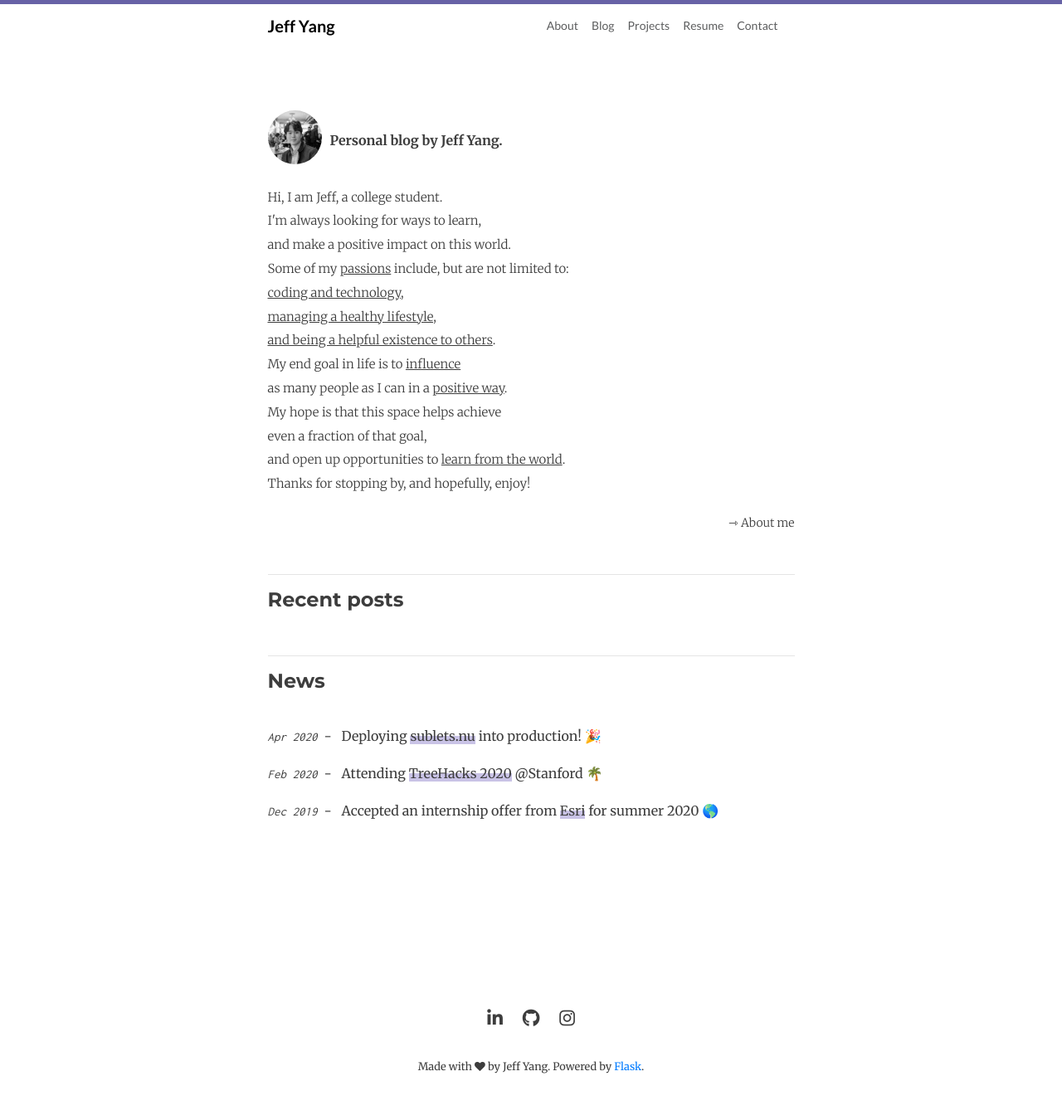
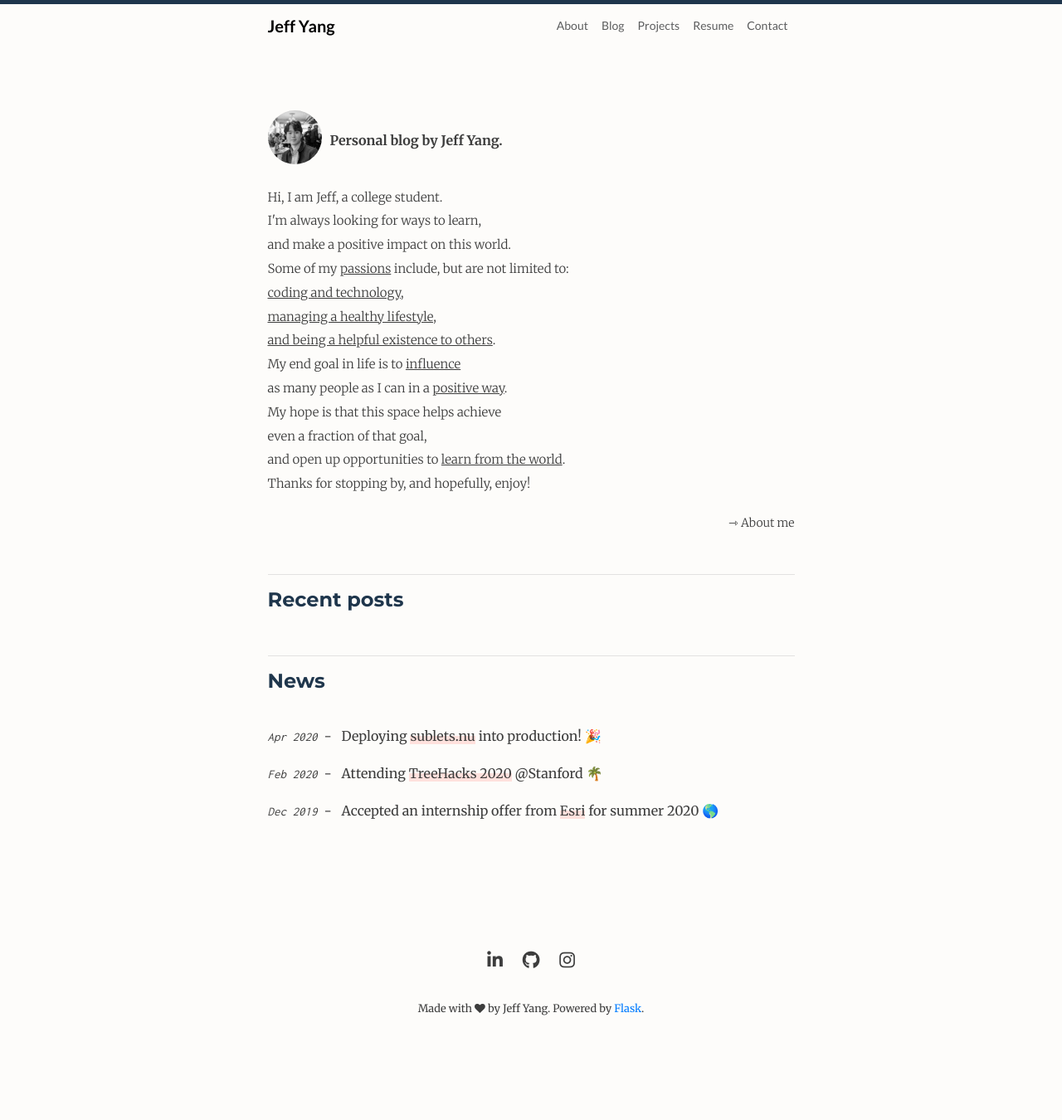
Before and after one commit to jeffjaehoyang/personal_website_old, a Flask app: page / in a window 1280 px wide. Shown: the whole page at 83% size. After the commit the page ends 1224 px from the top, so only its background shows below. Run offline with Flask 2, Linux system fonts and the light colour scheme; some libraries are stand-ins or nearby versions.

Commit message:
theme change, got rid of dark mode

```diff
--- a/flaskblog/static/styles/main.css
+++ b/flaskblog/static/styles/main.css
@@ -12,11 +12,11 @@
 
 .light {
   --fontColor: #3D3D3D;
-  --backgroundColor: rgba(255, 255, 255, 1);
+  --backgroundColor: #fdfcfa;
   --navbarFontColor: #5c5d5e;
   --navbarBrandColor: #000000;
-  --themeColor: #6762a6;
-  --publishColor: #c9c3e6;
+  --themeColor: #1f364c;
+  --publishColor: #ffe1dd;
   --projectDescriptionColor: #d8efee;
   --projectHighlightColor: #f5dfbc;
   --codeColor: #fffae1;
@@ -33,6 +33,10 @@ code {
   background-color: var(--codeColor);
   padding: 3px 5px 3px 5px;
   border-radius: 0.3rem;
+}
+
+.theme-color {
+  color: var(--themeColor);
 }
 
 .resume-content a,
@@ -165,7 +169,7 @@ a.article-title:hover {
 
 .layout-footer {
   text-align: center;
-  padding-top: 170px;
+  padding-top: 100px;
   padding-bottom: 50px;
 }
 
--- a/flaskblog/templates/about.html
+++ b/flaskblog/templates/about.html
@@ -1,6 +1,6 @@
 {% extends "layouts.html" %}
 {% block content %}
-	<h3 class="page-title"><strong>About, Me.</strong></h3><br>
+	<h3 class="page-title theme-color"><strong>About, Me.</strong></h3><br>
 	<p>
 	Welcome to my blog!<br><br>
 
--- a/flaskblog/templates/blog.html
+++ b/flaskblog/templates/blog.html
@@ -1,6 +1,6 @@
 {% extends "layouts.html" %}
 {% block content %}
-	<h3 class="page-title"><strong>Words & Code.</strong></h3><br><br>
+	<h3 class="page-title theme-color"><strong>Words & Code.</strong></h3><br><br>
 	{% if '/category' in request.path %}
 		<h4>[ {{ name }} ]</h4><br>
 	{% endif %}
--- a/flaskblog/templates/blog_post.html
+++ b/flaskblog/templates/blog_post.html
@@ -1,7 +1,7 @@
 {% extends "layouts.html" %}
 {% block content %}
 	<div class="article-title text-center">
-		<h3 class="post-title">{{ post.title }}</h3>
+		<h3 class="post-title theme-color">{{ post.title }}</h3>
 		<span style="font-size: 15px;">{{ post.published }}</span>
 		<span style="font-size: 15px;">•&nbsp;{{ post.minread }} read</span>
 	</div>
--- a/flaskblog/templates/contact.html
+++ b/flaskblog/templates/contact.html
@@ -1,11 +1,11 @@
 {% extends "layouts.html" %}
 {% block content %}
-	<h3 class="page-title"><strong>Contact Me</strong></h3><br>
+	<h3 class="page-title theme-color"><strong>Contact Me</strong></h3><br>
 	<div class="contact-page">
 		<p>If you're looking to contact me, please send me an email at:
 			<div class="text-center" style="margin-top: 50px; margin-bottom: 50px;">
 				<hr width="50%">
-				<strong>jho.yang96@gmail.com</strong>
+				<strong>jho.yang96 [at] gmail [dot] com</strong>
 				<hr width="50%">
 			</div>
 		</p>
--- a/flaskblog/templates/home.html
+++ b/flaskblog/templates/home.html
@@ -25,12 +25,12 @@
   	    </p>
   	</div>
 	<hr>
-	<h4 class="page-title"><strong>Recent posts</strong></h4>
+	<h4 class="page-title theme-color"><strong>Recent posts</strong></h4>
 	<br>
 	{% for post in posts %}
 		<div class="home-recent-posts">
 	      <div>
-	      	<h5 class="home-post-title"><strong>{{ post.title }}</strong></h5>
+	      	<h5 class="home-post-title theme-color"><strong>{{ post.title }}</strong></h5>
 	      	<small class="text-muted">{{ post.published }}</small>
 			<small class="text-muted">•&nbsp;{{ post.minread }} read</small><br>
 		    <p class="mt-2" style="font-size: 15px;">{{ post.summary }}</p>
@@ -43,7 +43,7 @@
 	{% endfor %}
 	<hr>
 	<div class="blog-section news">
-		<h4 class="page-title"><strong>News</strong></h4>
+		<h4 class="page-title theme-color"><strong>News</strong></h4>
 		<br>
 		<div class="news-post">
 			<div class="published font-italic mr-2">Apr 2020</div>-
--- a/flaskblog/templates/layouts.html
+++ b/flaskblog/templates/layouts.html
@@ -51,7 +51,7 @@
 				          <a class="nav-item nav-link" href="{{ url_for('projects' )}}">Projects</a>
 				          <a class="nav-item nav-link" href="{{ url_for('resume' )}}">Resume</a>
 									<a class="nav-item nav-link" href="{{ url_for('contact' )}}">Contact</a>
-									<button id="themeButton"><i class="fas fa-eclipse-alt" id="themeIcon"></i></button>
+									<!-- <button id="themeButton"><i class="fas fa-eclipse-alt" id="themeIcon"></i></button>	           -->
 				        </div>
 				    </div>
 				</nav>
--- a/flaskblog/templates/projects.html
+++ b/flaskblog/templates/projects.html
@@ -1,6 +1,6 @@
 {% extends "layouts.html" %}
 {% block content %}
-	<h3 class="page-title"><strong>Projects</strong></h3><br>
+	<h3 class="page-title theme-color"><strong>Projects</strong></h3><br>
 	<div class="project-display">
 		<div class="row project-ind-item col-xs-12">
 			<div class="project-title col-xs-12 col-md-3">
--- a/flaskblog/templates/resume.html
+++ b/flaskblog/templates/resume.html
@@ -1,6 +1,6 @@
 {% extends "layouts.html" %}
 {% block content %}
-	<h3 class="page-title"><strong>Works with Passion & Compassion.</strong></h3><br>
+	<h3 class="page-title theme-color"><strong>Works with Passion & Compassion.</strong></h3><br>
 	<p style="float: right; font-size: 13px">Download Resume <a href="../static/upload/resume.pdf">Here</a></p>
     <div class="resume-content">
 	   {{ resume.html|safe }}
```
Also changed, not shown: flaskblog/content/resume/resume.md (+5 -5 lines).
